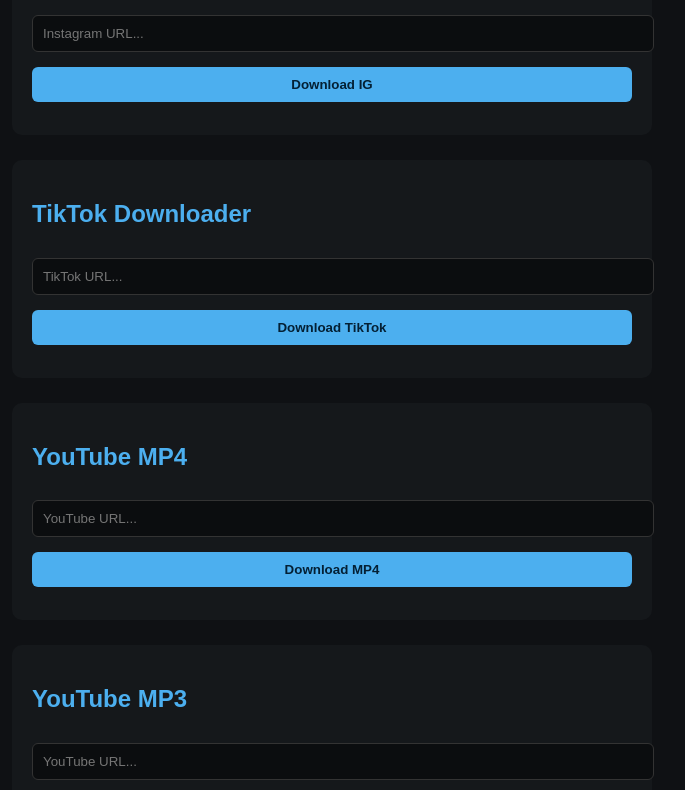
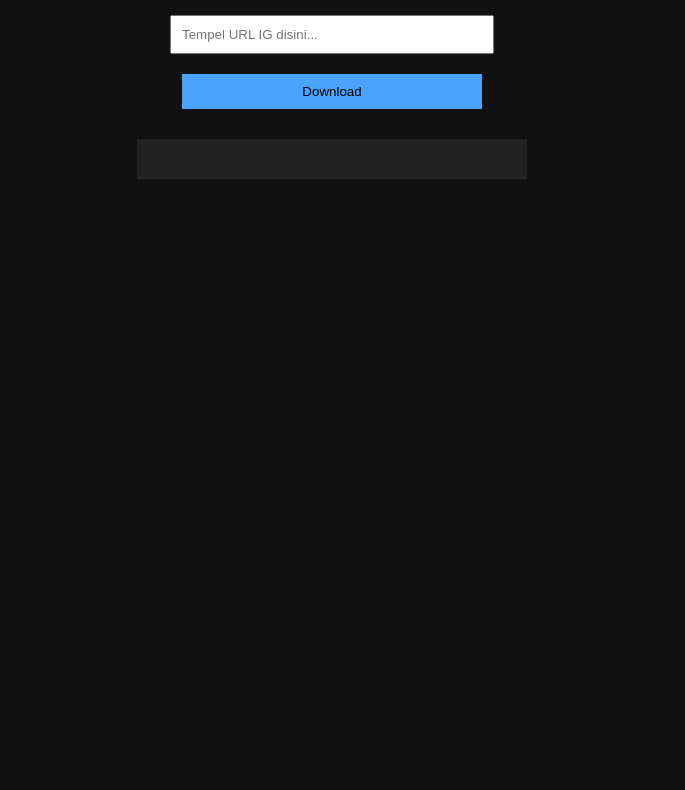
Before and after one commit to rafiqanderama/igdownloader, a website: page public/index.html in a window 1280 px wide. Shown: the part 111-901 px from the top of the page, without its empty margins (308-993 px from the left). After the commit the page ends 800 px from the top, so only its background shows below. Drawn offline with Linux system fonts and the light colour scheme.

Commit message:
Update index.html

```diff
--- a/public/index.html
+++ b/public/index.html
@@ -1,46 +1,55 @@
 <!DOCTYPE html>
-<html>
+<html lang="id">
 <head>
-  <meta charset="utf-8"/>
-  <title>Multi Downloader</title>
-  <script src="script.js" defer></script>
-  <style>
-    body { background:#0f1114; color:#e7eef6; font-family:Arial; padding:20px; }
-    .box { max-width:600px; margin:auto; background:#15181b; padding:20px; border-radius:10px; margin-bottom:25px; }
-    input { width:100%; padding:10px; border-radius:6px; border:1px solid #333; margin-top:10px; background:#0b0d0f; color:#fff; }
-    button { margin-top:15px; padding:10px 15px; background:#4cafef; border:none; border-radius:6px; color:#042034; font-weight:bold; width:100%; }
-    h2{color:#4cafef;}
-  </style>
+<meta charset="UTF-8" />
+<title>Instagram Downloader</title>
+<style>
+body {
+  background: #111;
+  font-family: Arial;
+  color: white;
+  text-align: center;
+  padding: 40px;
+}
+input, button {
+  padding: 10px;
+  width: 300px;
+  margin: 10px;
+}
+button {
+  background: #4aa3ff;
+  border: none;
+  cursor: pointer;
+}
+pre {
+  background: #222;
+  padding: 20px;
+  width: 350px;
+  margin: 20px auto;
+  white-space: pre-wrap;
+}
+</style>
 </head>
 <body>
+<h2>Instagram Downloader</h2>
 
-<div class="box">
-  <h2>Instagram Downloader</h2>
-  <input id="igUrl" placeholder="Instagram URL...">
-  <button onclick="downloadIG()">Download IG</button>
-  <pre id="igOut"></pre>
-</div>
+<input id="url" placeholder="Tempel URL IG disini..."><br>
+<button onclick="downloadIG()">Download</button>
 
-<div class="box">
-  <h2>TikTok Downloader</h2>
-  <input id="ttUrl" placeholder="TikTok URL...">
-  <button onclick="downloadTT()">Download TikTok</button>
-  <pre id="ttOut"></pre>
-</div>
+<pre id="result"></pre>
 
-<div class="box">
-  <h2>YouTube MP4</h2>
-  <input id="ytmp4" placeholder="YouTube URL...">
-  <button onclick="downloadYT('mp4')">Download MP4</button>
-  <pre id="mp4Out"></pre>
-</div>
-
-<div class="box">
-  <h2>YouTube MP3</h2>
-  <input id="ytmp3" placeholder="YouTube URL...">
-  <button onclick="downloadYT('mp3')">Download MP3</button>
-  <pre id="mp3Out"></pre>
-</div>
+<script>
+async function downloadIG() {
+  const url = document.getElementById("url").value;
+  const res = await fetch("/api/ig", {
+    method: "POST",
+    headers: {"Content-Type":"application/json"},
+    body: JSON.stringify({url})
+  });
+  const data = await res.json();
+  document.getElementById("result").textContent = JSON.stringify(data, null, 2);
+}
+</script>
 
 </body>
 </html>
```
